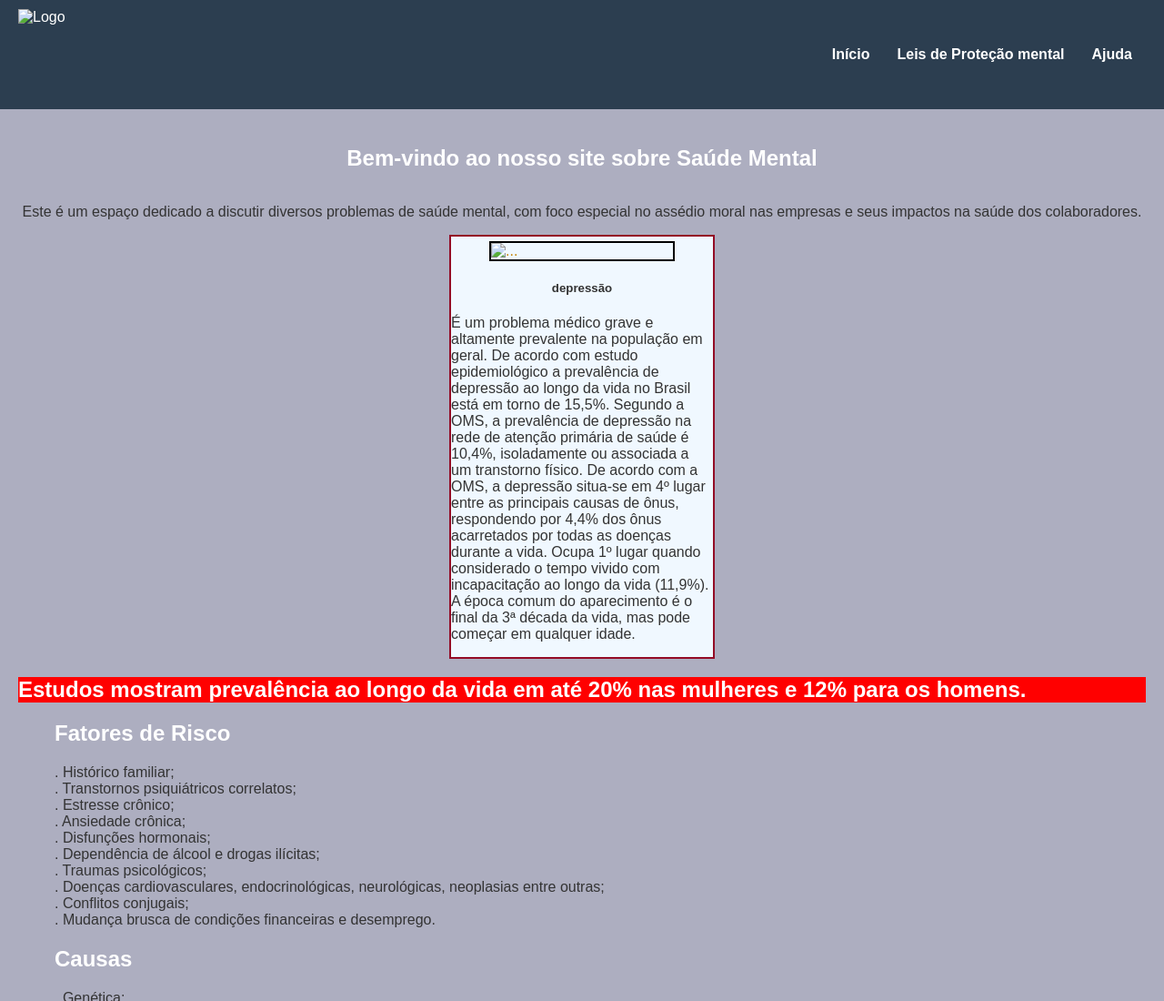
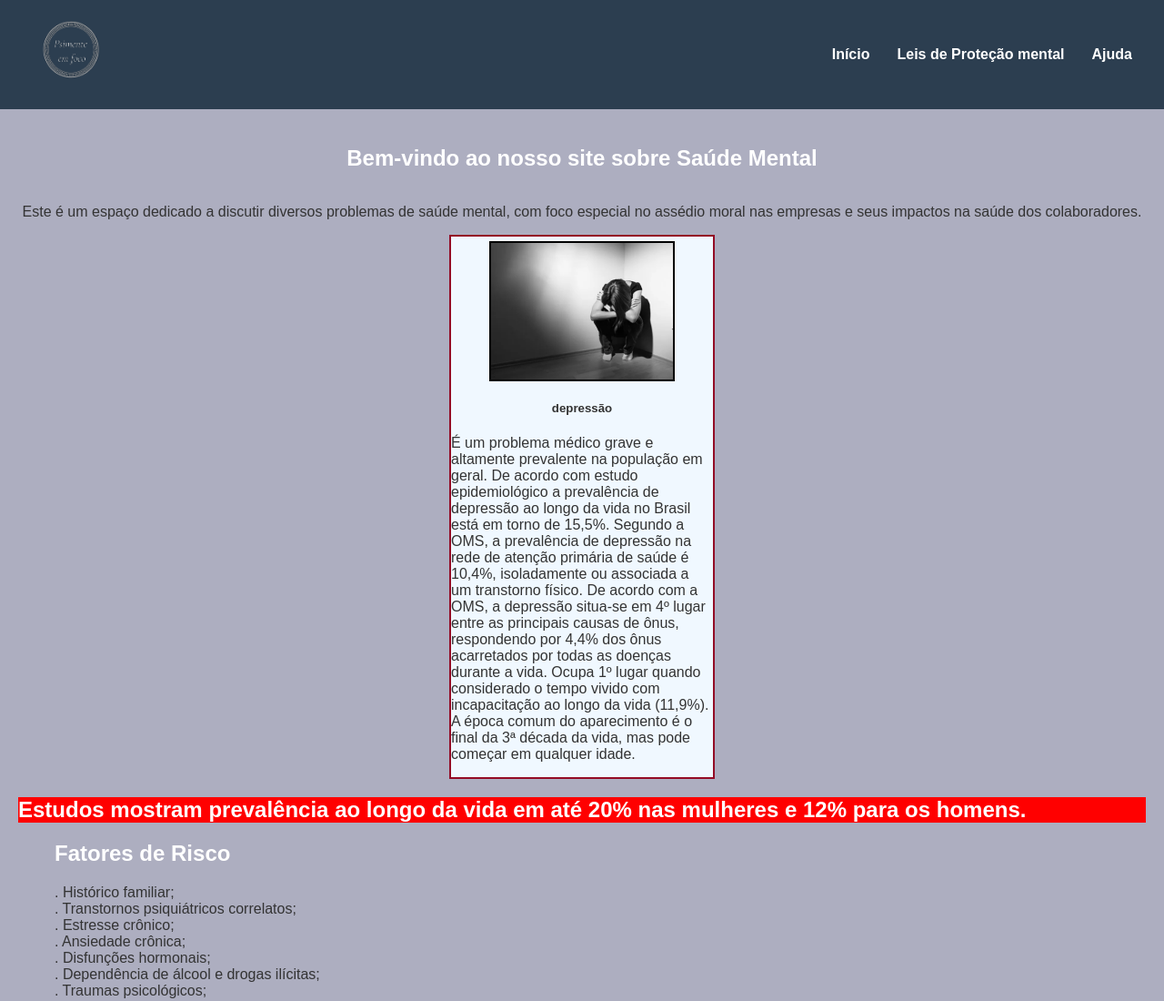
Before and after one commit to DanielMaori43/Saude-Mental, a plain HTML site: page depressão.html in a window 1280 px wide. Shown: the top 1100 px of the page at 91% size. Drawn offline with Linux system fonts and the light colour scheme.

Commit message:
Update depressão.html

```diff
--- a/depressão.html
+++ b/depressão.html
@@ -11,7 +11,7 @@
 
 <body>
     <header>
-        <img class="logo" src="/Saude Mental/imagem/logo.png" alt="Logo">
+        <img class="logo" src="imagem/logo.png" alt="Logo">
         <nav>
             <ul>
                 <li><a href="index.html">Início</a></li>
@@ -29,7 +29,7 @@
 
 
             <div class="card" style="width: 18rem;">
-                <img src="/Saude Mental/imagem/depressao.webp" class="card-img-top" alt="...">
+                <img src="imagem/depressao.webp" class="card-img-top" alt="...">
                 <div class="card-body">
                     <h5 class="card-title">depressão</h5>
                     <p>
```
